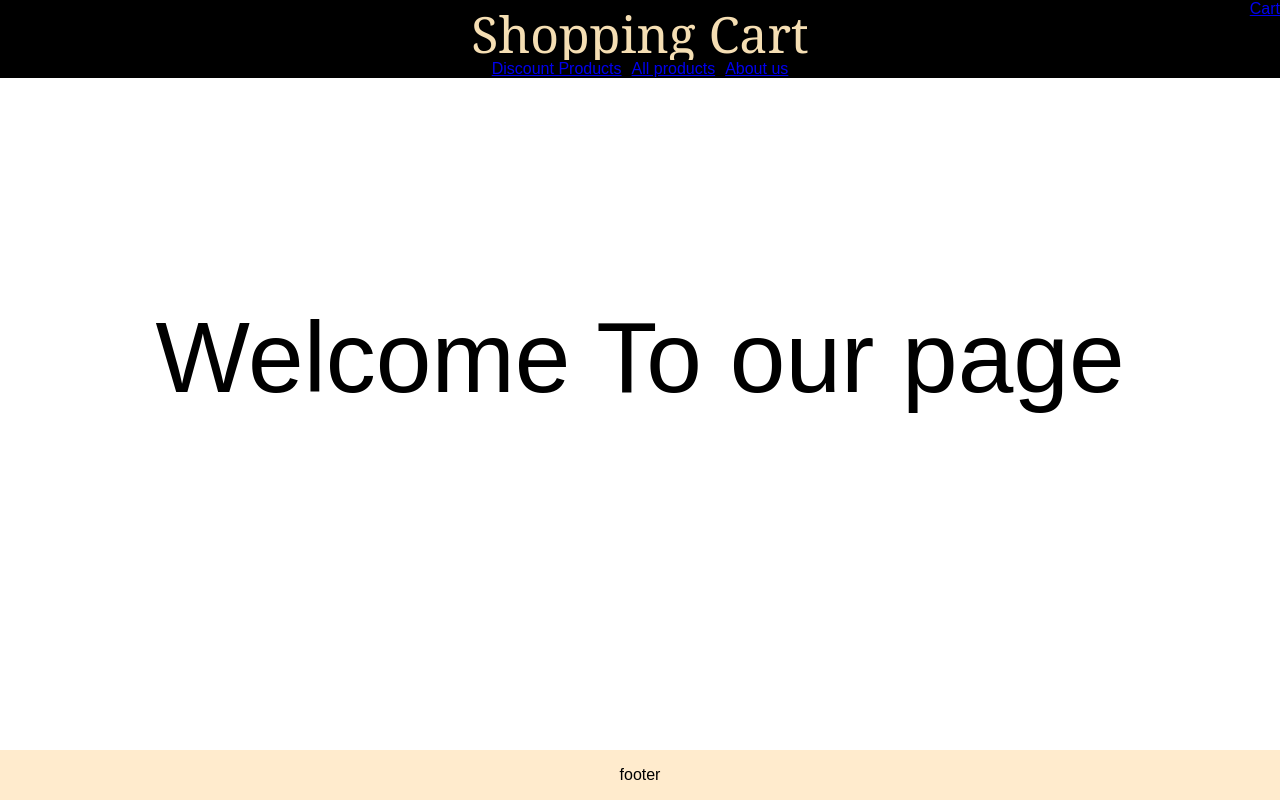
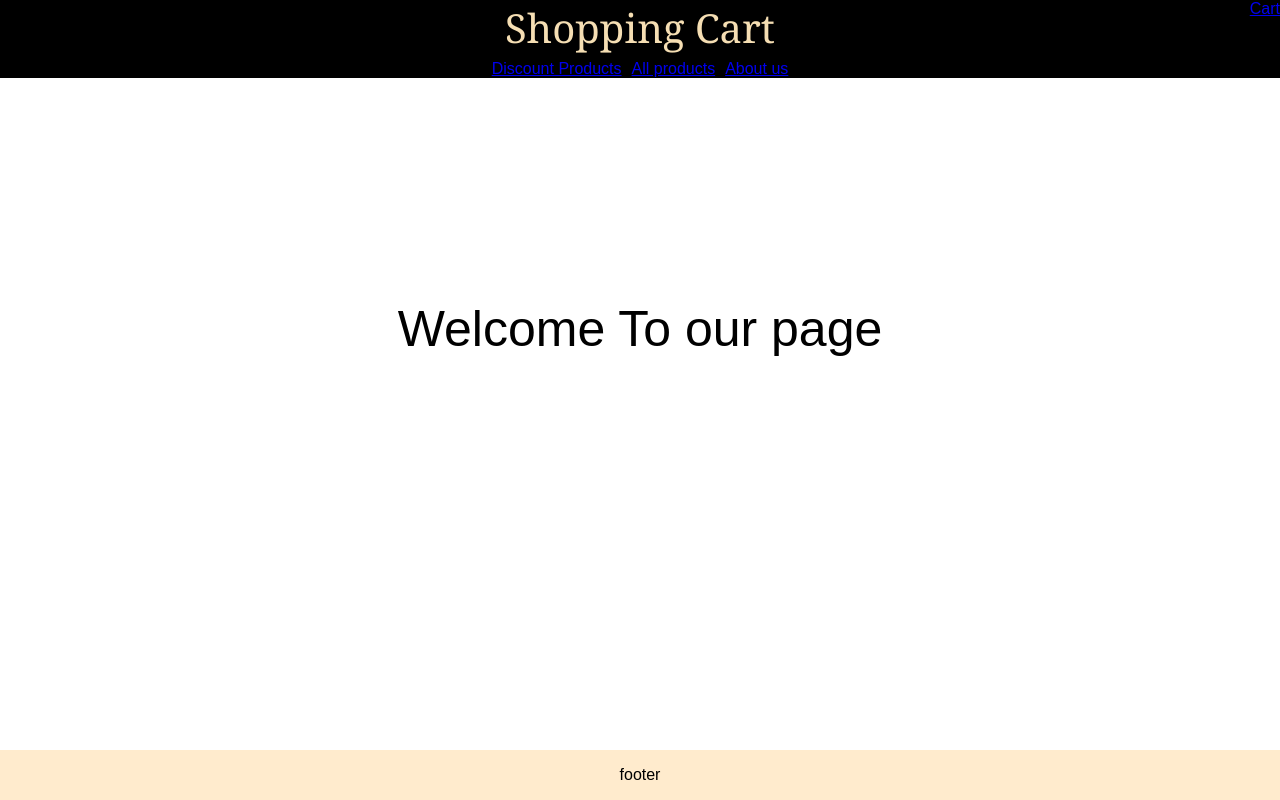
Before and after one commit to ManishAmFour/Shoping-Cart, a React (Vite) app: page / in a window 1280 px wide. Built offline with nearby package versions, Linux system fonts and the light colour scheme.

Commit message:
Made some responsiveness changes

```diff
--- a/src/components/differentLinks/CartDisplay.jsx
+++ b/src/components/differentLinks/CartDisplay.jsx
@@ -1,10 +1,4 @@
-import { useEffect } from "react";
-
 function CartNumberDisplay() {
-  useEffect(() => {
-    console.log("hello");
-  }, []);
-
   if (JSON.parse(localStorage.getItem("cart")) === null) {
     return (
       <div>
@@ -22,13 +16,13 @@ function CartNumberDisplay() {
 
     return (
       <div>
-        {window.innerWidth > 500 ? (
+        {window.innerWidth > 600 ? (
           <p className="cart-display">
             Total Items in the Cart:- {TotalNumber}
           </p>
-        ) : (
+        ) : window.innerWidth <= 600 && window.innerWidth > 300 ? (
           <div className="cart-display cart-display-no">{TotalNumber}</div>
-        )}
+        ) : null}
       </div>
     );
   }
--- a/src/styles/home.css
+++ b/src/styles/home.css
@@ -89,13 +89,9 @@ a:visited {
   justify-content: center;
 }
 
-
-
-
-
-@media screen and (max-width: 500px) {
+@media (max-width: 320px)  {
   .content-description {
-    grid-template-columns: 1fr ;
+    grid-template-columns: 1fr;
   }
 
   .Home-Intro {
@@ -105,11 +101,16 @@ a:visited {
     display: flex;
     justify-content: center;
     margin-top: 200px;
-    font-size: 50px;
+    font-size: 20px;
+  }
+
+  .logo-p {
+    font-size: 40px;
   }
 }
 
-@media screen and (max-width: 320px) {
+
+@media (min-width: 320px) and (max-width: 700px) {
   .content-description {
     grid-template-columns: 1fr;
   }
@@ -128,3 +129,23 @@ a:visited {
     font-size: 40px;
   }
 }
+
+@media (min-width: 690px) {
+  .content-description {
+    grid-template-columns: 1fr;
+  }
+
+  .Home-Intro {
+    position: fixed;
+    left: 0;
+    right: 0;
+    display: flex;
+    justify-content: center;
+    margin-top: 200px;
+    font-size: 50px;
+  }
+
+  .logo-p {
+    font-size: 40px;
+  }
+}
```
